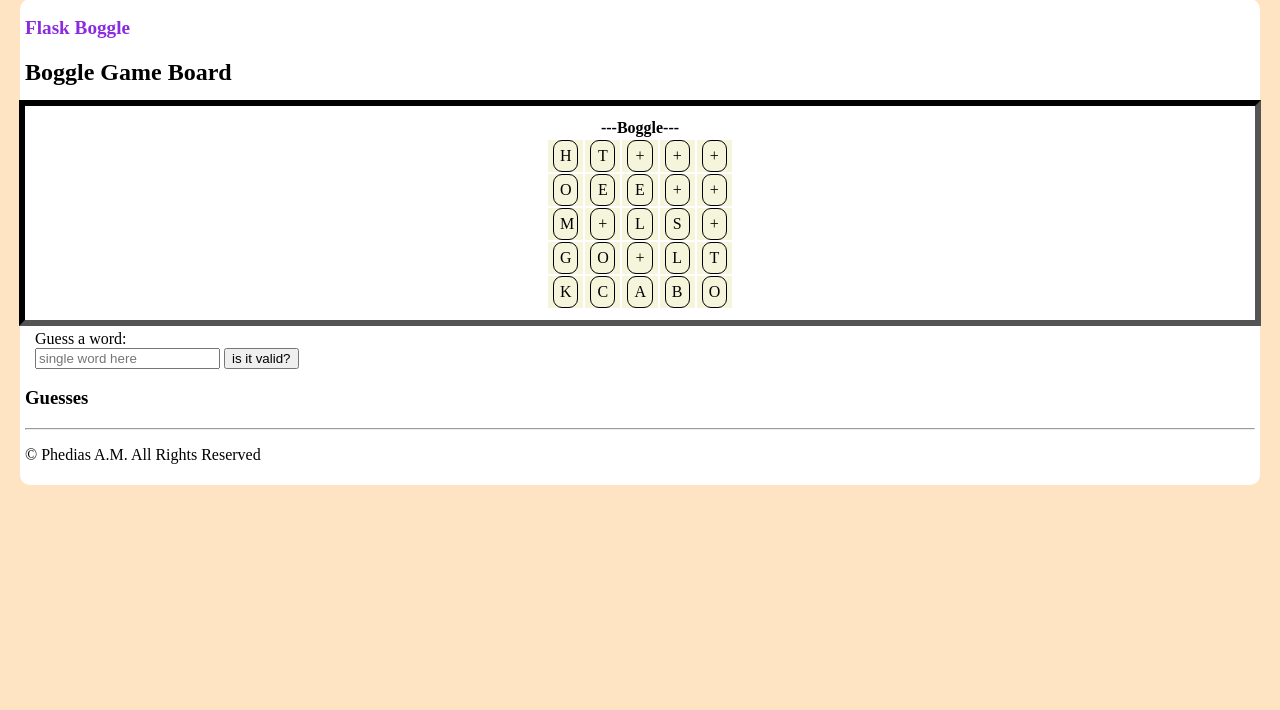
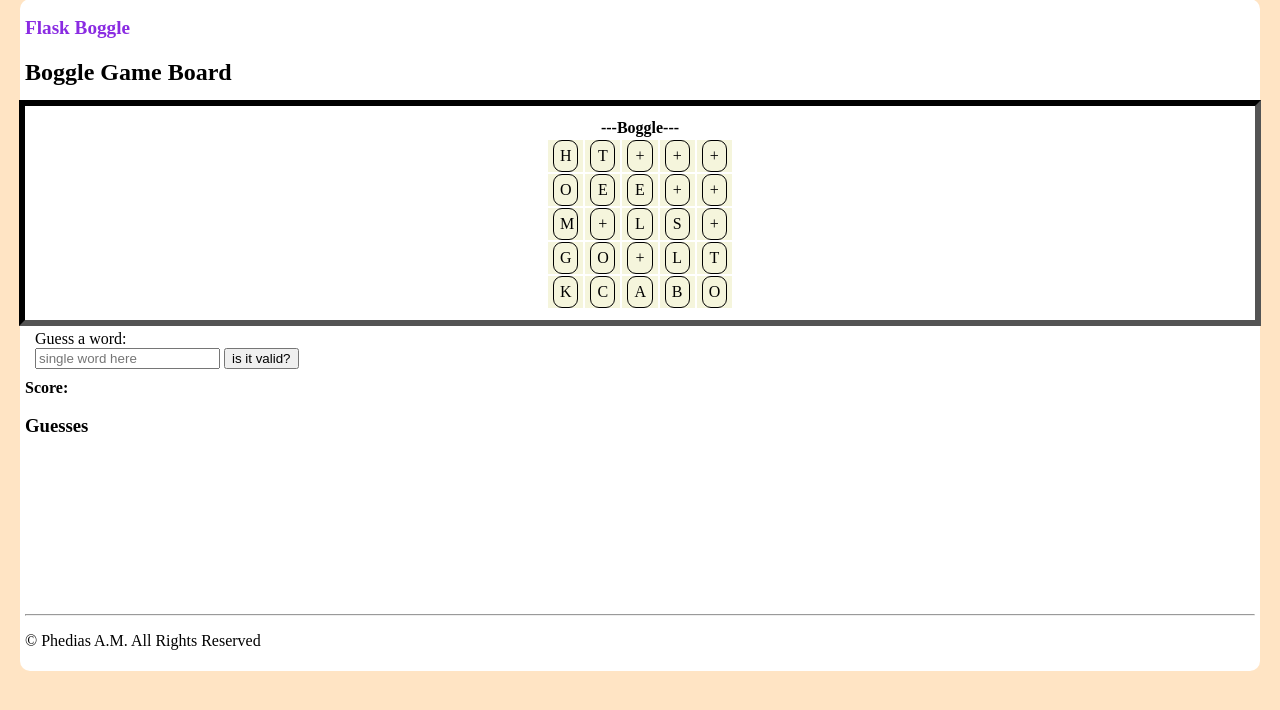
Before and after one commit to papontem/23_5_flask_boggle, a Flask app: page /game-board in a window 1280 px wide. Shown: the part 59-769 px from the top of the page. Run offline with Flask 2, Linux system fonts and the light colour scheme; parts of the project's set-up code (start-up, migrations or seed data) failed here and were passed over.

Commit message:
testing for addition for step 3 has been added, we tested if valid json was being sent. now creating a score for tracking in step 4

```diff
--- a/app.py
+++ b/app.py
@@ -82,16 +82,17 @@ def validate_guess_word():
     # guess = request.form.get("guess_word", "FORM")
     # guess = request.args.get("guess_word", "ARGS")
 
-    # this got me my payload
-    payload = request.get_json()
+    # this is to get the json from our request sent by axios, we set silent equal to true so that this method will fail silently and return None.
+    payload = request.get_json(silent=True)
+    if payload:
+        guess_word = payload["guess"]
+        board = session['board']
 
-    # get the guess_word inside payload
-    guess_word = payload["guess"]
+        # # Validation call
+        result = boggle_game.check_valid_word(board, guess_word)
+    else:
+        result = "testing"
 
-    board = session['board']
-
-    # # Validation call
-    result = boggle_game.check_valid_word(board, guess_word)
     # setting up return with some ifs
     if result == "ok":
         result = {"result": "ok"}
@@ -100,12 +101,13 @@ def validate_guess_word():
         guess_list.append(guess_word)
         session["guess_list"] = guess_list
 
-    if result == "not-on-board":
+    elif result == "not-on-board":
         result = {"result": "not-on-board"}
     # bobble.py is returning "not-word" when your guess_word is not a word
-    if result == "not-word":
+    elif result == "not-word":
         result = {"result": "not-a-word"}
-
+    elif result == "testing":
+        result ={"result": result}
     # import pdb
     # pdb.set_trace()
     # return the result of validation as json
--- a/static/css/styles.css
+++ b/static/css/styles.css
@@ -63,6 +63,26 @@ main#content {
 #guess-word-form {
 	margin: 10px;
 }
+#guess-word-list {
+	/* column-count: 2; */
+	height: 150px;
+	overflow-x: hidden;
+	overflow-y: auto;
+}
+#guesses li {
+	margin: 5px ;
+	outline: 1px black solid;
+	display: inline-block;
+}
+.not-a-word{
+	background-color: lightcoral;
+}
+.not-on-board{
+	background-color: orange;
+}
+.ok {
+	background-color: lightgreen;
+}
 .chr {
 	text-align: center;
 	width: 0.7em;
--- a/static/js/script.js
+++ b/static/js/script.js
@@ -6,16 +6,26 @@ $(document).ready(function () {
 // const BASE_URL = "127.0.0.1:5000";
 
 function update_guess_list(guess,result){
-    console.log(guess);
-    console.log(result);
+
+    // console.log(guess);
+    // console.log(result);
 
     // Create the new li element
-    let new_li = $('<li>').text(`${guess} : ${result}`);
+    let new_li = $(`<li class=${result}>`).text(`${guess} : ${result}`);
 
     // Append the new li element to the guesses list
     $('#guesses').append(new_li);
 }
+function update_score(result){
 
+	console.log("result:",result);
+
+	if (result) {
+		// update the score dom element
+		let score_value = $("#score").text();
+		console.log("Your Score:", score_value);
+	}
+}
 // pam: add even listener to any form with our guess-word-form id
 $("#guess-word-form").on("submit", async function (event) {
 	event.preventDefault();
@@ -43,6 +53,7 @@ $("#guess-word-form").on("submit", async function (event) {
 
         // update the dom elements
         update_guess_list(guessInputValue,response.data["result"])
+		update_score(response.data["result")
 
 	} catch (error) {
 		console.error("ERROR!");
--- a/templates/board.html
+++ b/templates/board.html
@@ -29,9 +29,14 @@
 	<input id="guess" name="guess_word" type="text" placeholder="single word here" />
 	<button>is it valid?</button>
 </form>
+<!-- our Score tracking dom element -->
+<div id="score-container">
+	<b>Score:</b>
+	<p id="score"></p>
+</div>
 <!-- our guesses listed -->
+<h3>Guesses</h3>
 <div id="guess-word-list">
-	<h3>Guesses</h3>
 	<ol id="guesses">
 	</ol>
 </div>
```
Also changed, not shown: test_app.py (+19 -21 lines).
